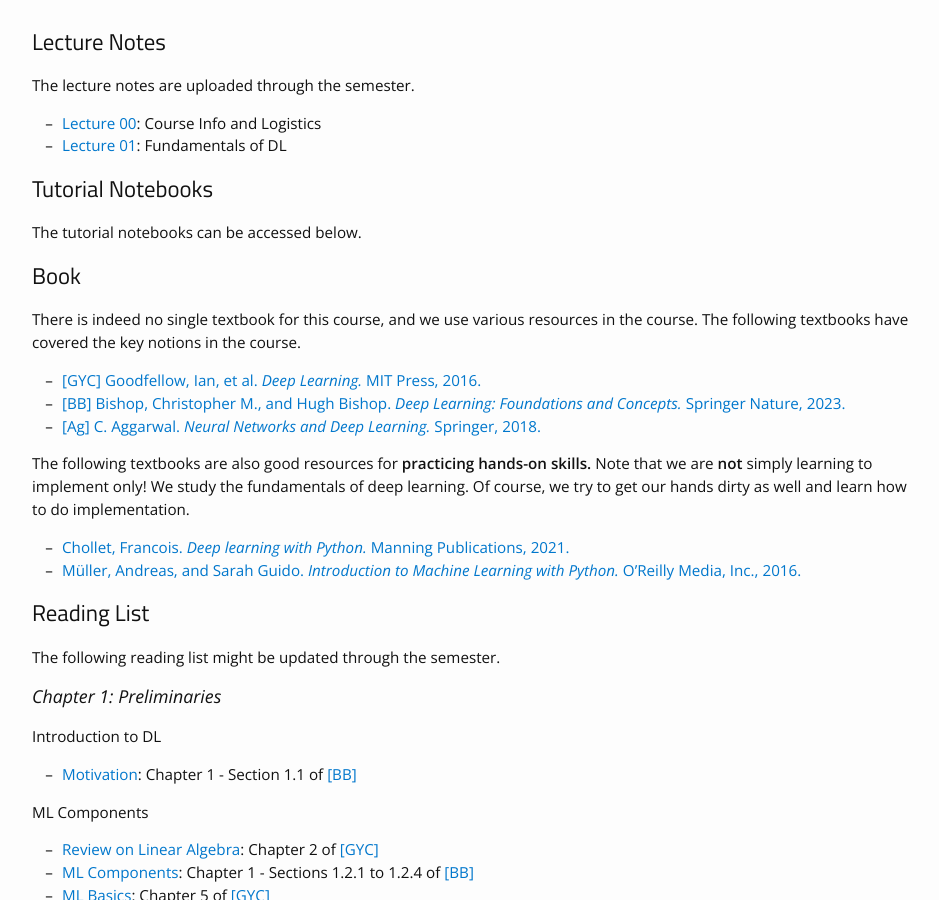
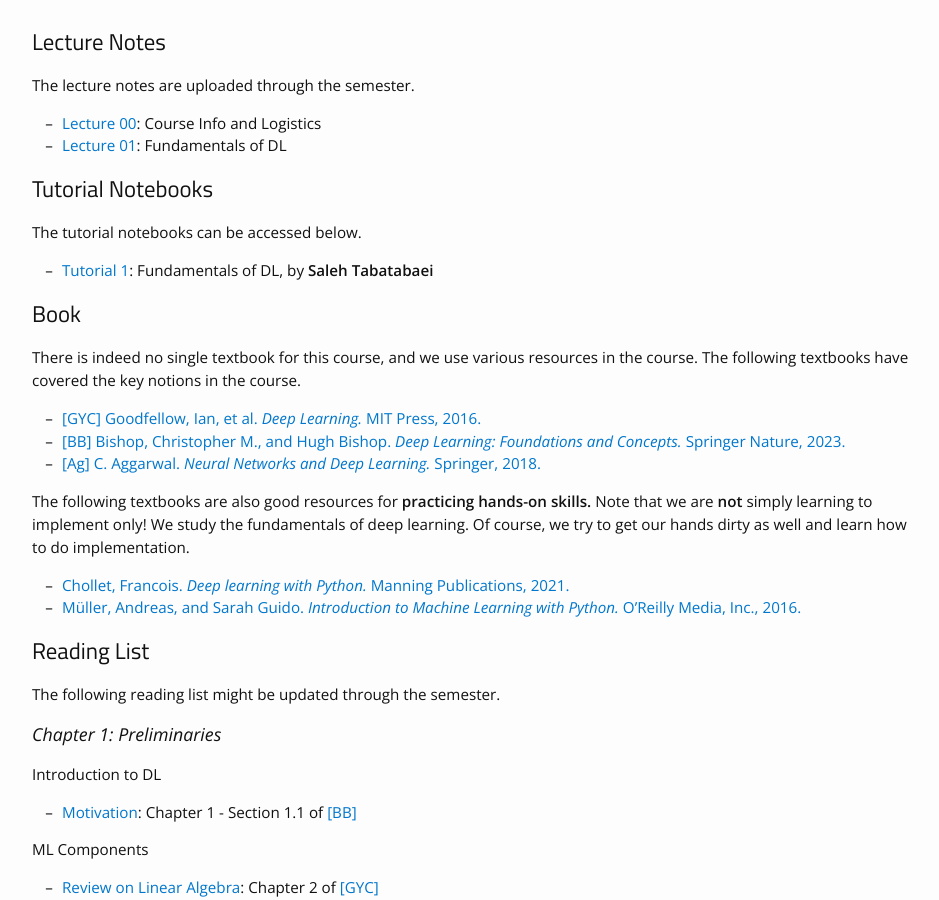
Before and after one commit to bereyhi-courses/dl-utoronto, a Jekyll site: the page built from materials.md, in a window 1280 px wide and 900 px high, scrolled down 314 px. Shown: the whole window, without its empty margins (163-1102 px from the left). Built offline with Jekyll 4.4.1, drawn with Linux system fonts in a browser that asks for light colours; nearby versions of some CDN libraries.

Commit message:
A1 uploaded

```diff
--- a/materials.md
+++ b/materials.md
@@ -70,7 +70,7 @@ The lecture notes are uploaded through the semester.
 
 ## Tutorial Notebooks
 The tutorial notebooks can be accessed below.
-<!-- * [Tutorial 1](https://github.com/seyedsaleh/AplDL-tutorials-ece1508/blob/main/Tutorial_Notebooks/Tutorial1-Python-and-ML-Fundamentals.ipynb): Intro to Python, Basic ML in Python, by __Saleh Tabatabaei__ [Watch the Video](https://play.library.utoronto.ca/watch/1080a0d6dd1a4f2bd15d67ddef15809c) -->
+* [Tutorial 1](https://play.library.utoronto.ca/watch/f4f6bfbc371c76874568cd92208f2ce2): Fundamentals of DL, by __Saleh Tabatabaei__
 <!-- * [Tutorial 2](https://github.com/seyedsaleh/AplDL-tutorials-ece1508/blob/main/Tutorial_Notebooks/Tutorial2-PyTorch.ipynb): Intro to PyTorch, Auto-grad, by __Saleh Tabatabaei__ _Unfortunately, the teaching station did not work!_ [Recording from Fall 2025](https://play.library.utoronto.ca/watch/a5ad772e800fc000c61aaea3a2f3a510) -->
 <!-- * [Tutorial 3](https://github.com/seyedsaleh/AplDL-tutorials-ece1508/blob/main/Tutorial_Notebooks/Tutorial3-Overfitting%2C%20Dropout%2C%20BatchNorm%2C%20L1%20and%20L2%20Regularization.ipynb): Underfitting and Overfitting: How to Prevent Them, by __Saleh Tabatabaei__ _Unfortunately, the teaching station did not work!_ [Recording from Fall 2025](https://play.library.utoronto.ca/watch/b9c9fc747655d341a11400fa42cd85b6)  -->
 <!-- * [Tutorial 5] Midterm Review by __Saleh Tabatabaei__ [Watch the Video](https://play.library.utoronto.ca/watch/ba239c0540eda23ff81c7e99ca608e02) -- The materials have been uploaded on Quercus -->
```
